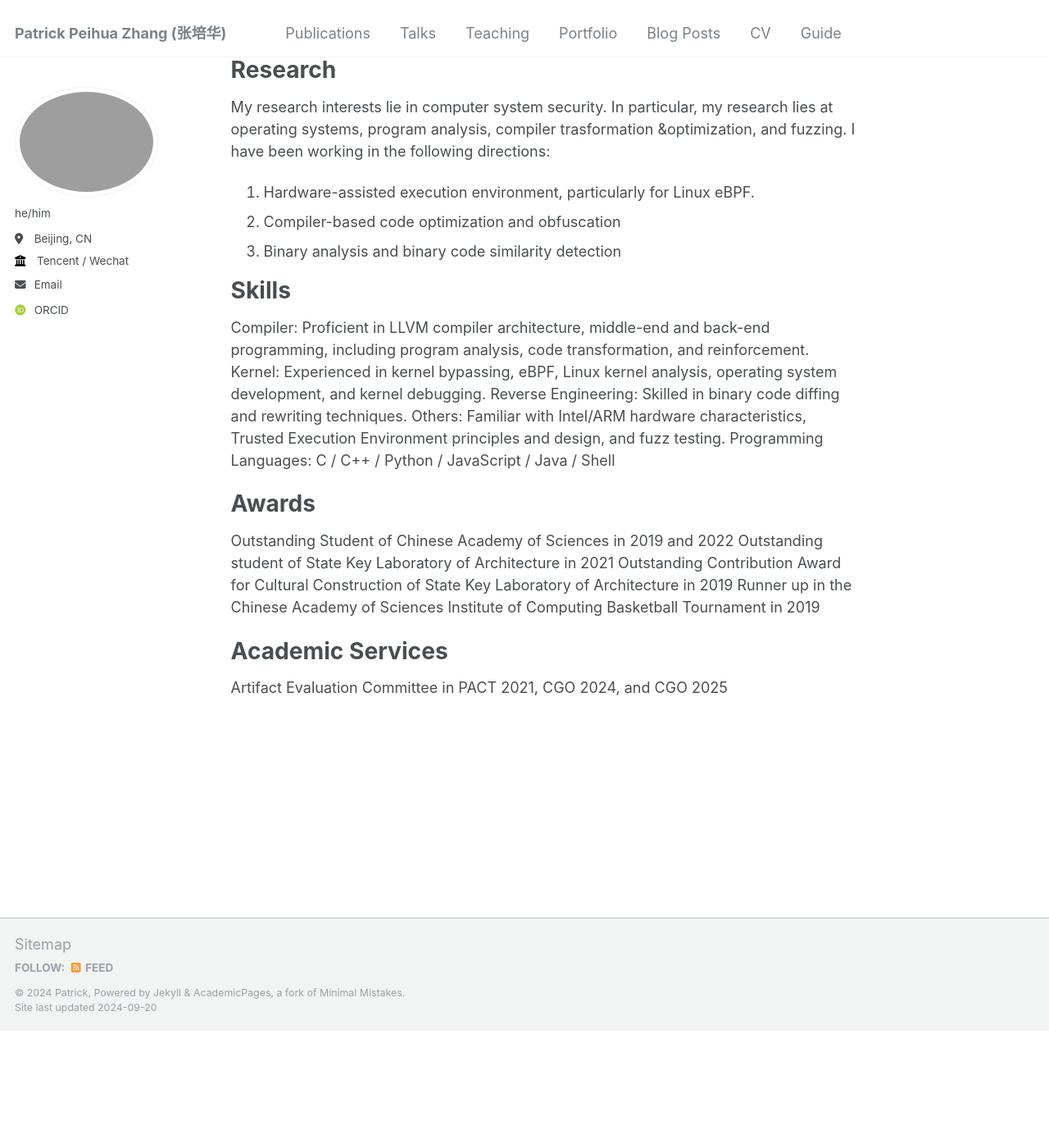
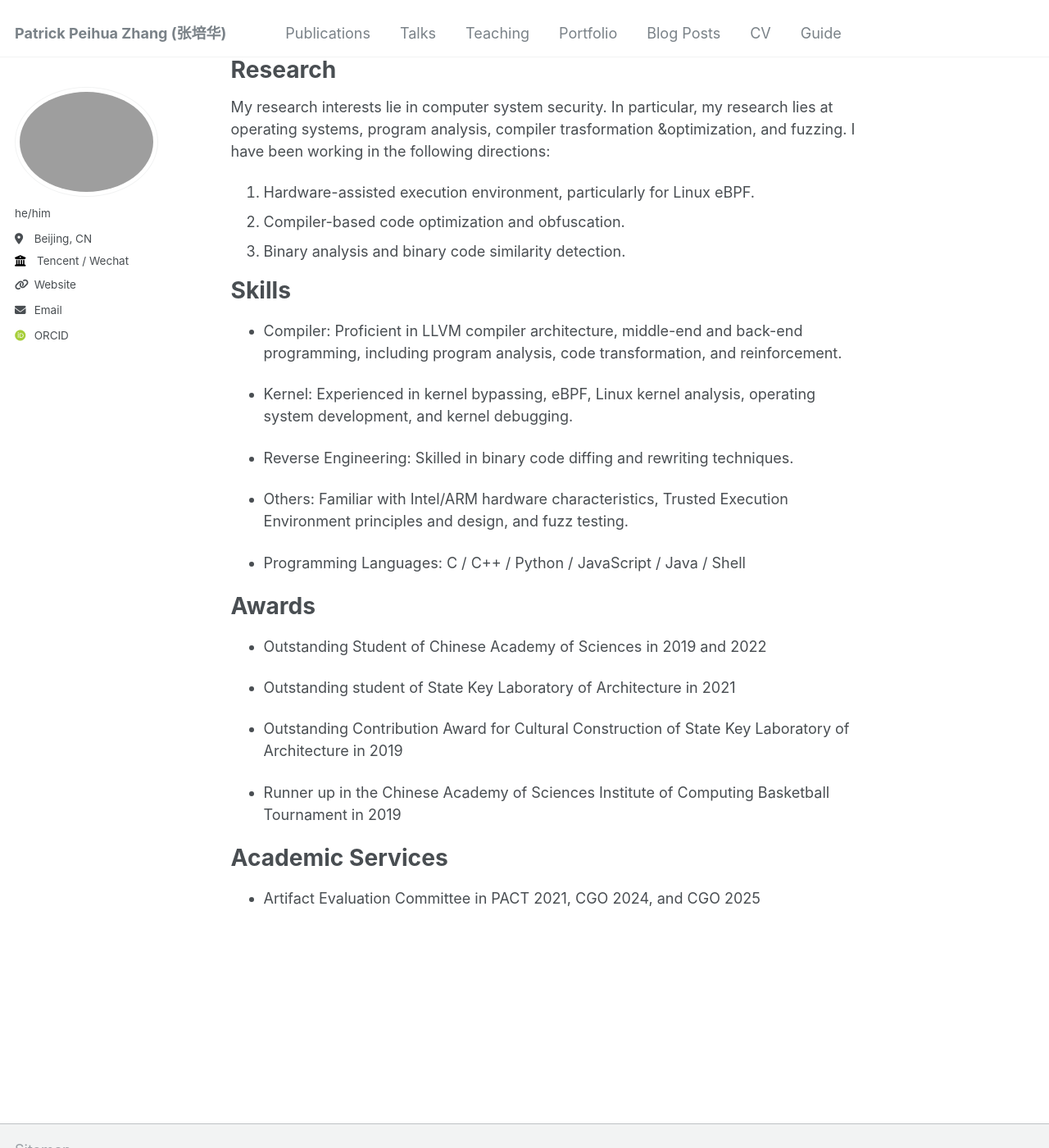
Before and after one commit to patrickphzhang/patrickphzhang.github.io, a Jekyll site: the page built from _pages/about.md, in a window 1280 px wide and 1400 px high, scrolled down 460 px. Shown: the whole window at 82% size. Built offline with Jekyll 4.4.1, drawn with Linux system fonts in a browser that asks for light colours; some web fonts are replaced; before the commit the page ends 1717 px from its top, so only the background shows below that; part of the change alters nothing that is shown.

Commit message:
updating

```diff
--- a/_config.yml
+++ b/_config.yml
@@ -27,7 +27,7 @@ author:
   # bio              : "Tencent Tech Expert"
   location         : "Beijing, CN"
   employer         : "Tencent / Wechat"
-  uri              : # URL
+  uri              : "https://patrickphzhang.github.io/"
   email            : "patrickzhang2333@gmail.com"
 
   # Academic websites
--- a/_pages/about.md
+++ b/_pages/about.md
@@ -24,24 +24,31 @@ Research
 ======
 My research interests lie in computer system security. In particular, my research lies at operating systems, program analysis, compiler trasformation &optimization, and fuzzing. I have been working in the following directions:
 1. Hardware-assisted execution environment, particularly for Linux eBPF.
-2. Compiler-based code optimization and obfuscation
-3. Binary analysis and binary code similarity detection
+2. Compiler-based code optimization and obfuscation.
+3. Binary analysis and binary code similarity detection.
 
 Skills
 ======
-Compiler: Proficient in LLVM compiler architecture, middle-end and back-end programming, including program analysis, code transformation, and reinforcement.
-Kernel: Experienced in kernel bypassing, eBPF, Linux kernel analysis, operating system development, and kernel debugging.
-Reverse Engineering: Skilled in binary code diffing and rewriting techniques.
-Others: Familiar with Intel/ARM hardware characteristics, Trusted Execution Environment principles and design, and fuzz testing.
-Programming Languages: C / C++ / Python / JavaScript / Java / Shell
+* Compiler: Proficient in LLVM compiler architecture, middle-end and back-end programming, including program analysis, code transformation, and reinforcement.
+
+* Kernel: Experienced in kernel bypassing, eBPF, Linux kernel analysis, operating system development, and kernel debugging.
+
+* Reverse Engineering: Skilled in binary code diffing and rewriting techniques.
+
+* Others: Familiar with Intel/ARM hardware characteristics, Trusted Execution Environment principles and design, and fuzz testing.
+
+* Programming Languages: C / C++ / Python / JavaScript / Java / Shell
 
 Awards
 ======
-Outstanding Student of Chinese Academy of Sciences in 2019 and 2022
-Outstanding student of State Key Laboratory of Architecture in 2021
-Outstanding Contribution Award for Cultural Construction of State Key Laboratory of Architecture in 2019
-Runner up in the Chinese Academy of Sciences Institute of Computing Basketball Tournament in 2019
+* Outstanding Student of Chinese Academy of Sciences in 2019 and 2022
+
+* Outstanding student of State Key Laboratory of Architecture in 2021
+
+* Outstanding Contribution Award for Cultural Construction of State Key Laboratory of Architecture in 2019
+
+* Runner up in the Chinese Academy of Sciences Institute of Computing Basketball Tournament in 2019
 
 Academic Services
 ======
-Artifact Evaluation Committee in PACT 2021, CGO 2024, and CGO 2025
+* Artifact Evaluation Committee in PACT 2021, CGO 2024, and CGO 2025
```
